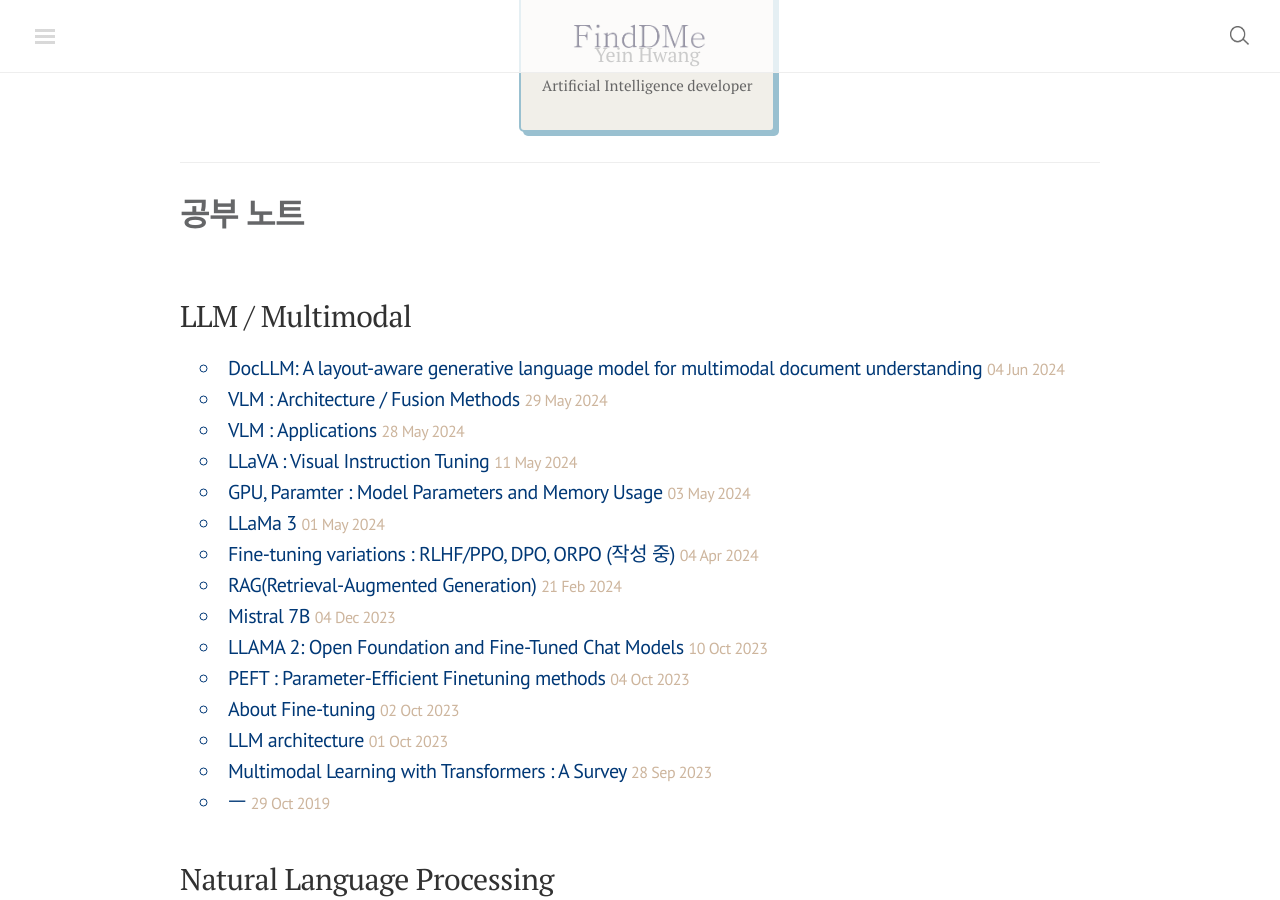
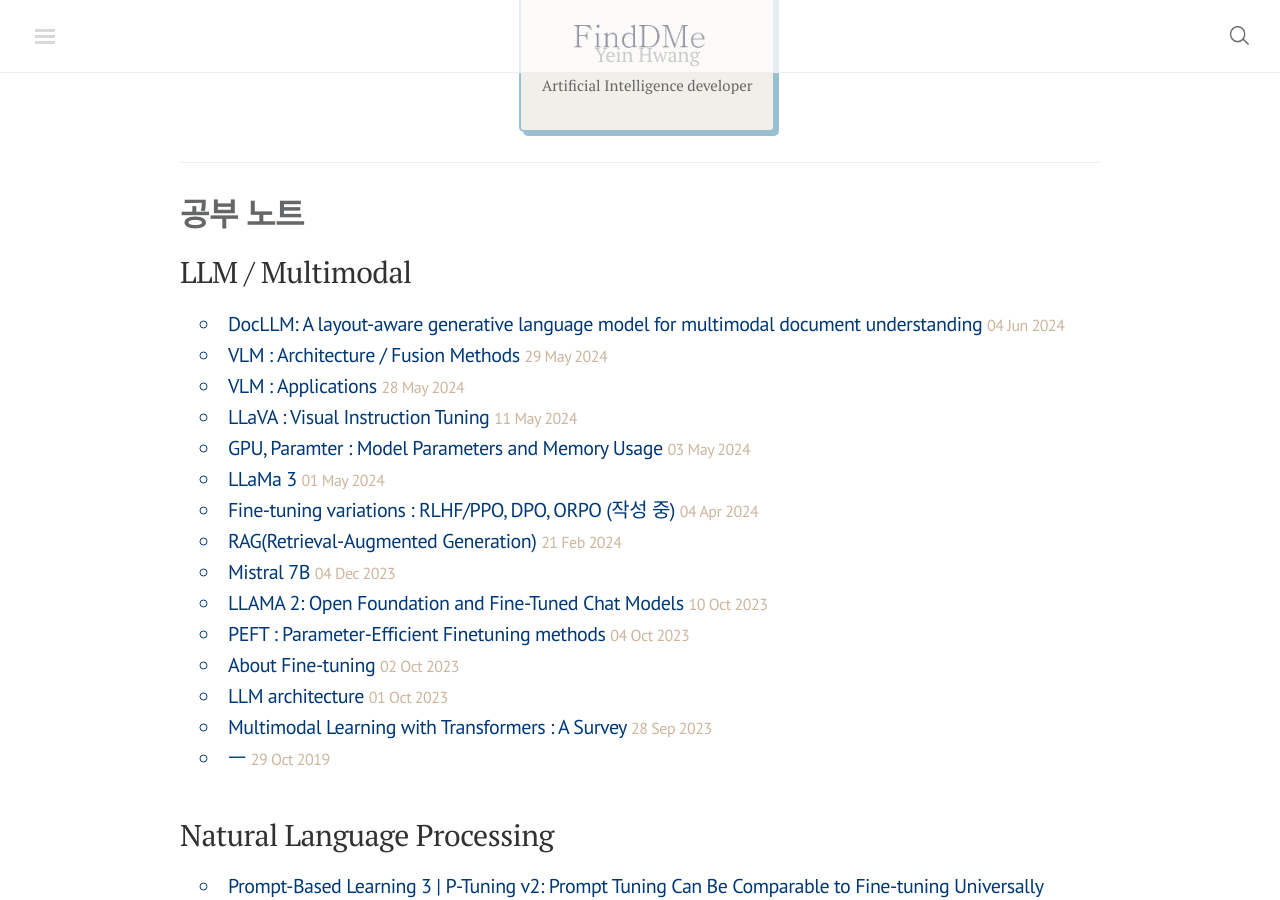
Before and after one commit to finddme/finddme.github.io, a Jekyll site: the page built from index.html, in a window 1280 px wide and 900 px high, scrolled down 328 px. Built offline with Jekyll 4.4.1, drawn with Linux system fonts in a browser that asks for light colours; nearby versions of some CDN libraries; comment, search, counter and statistics services are not loaded.

Commit message:
Update index.html

```diff
--- a/index.html
+++ b/index.html
@@ -140,8 +140,8 @@ title:   #Categories Home
 
 <hr/>
 
-<div class="post">
-    <h1 class="post-title" style="margin:0; padding: 0;">
+<div class="post" style="margin:0; padding: 0;">
+    <h1 class="post-title">
     공부 노트
   </h1>
 </div>
```
